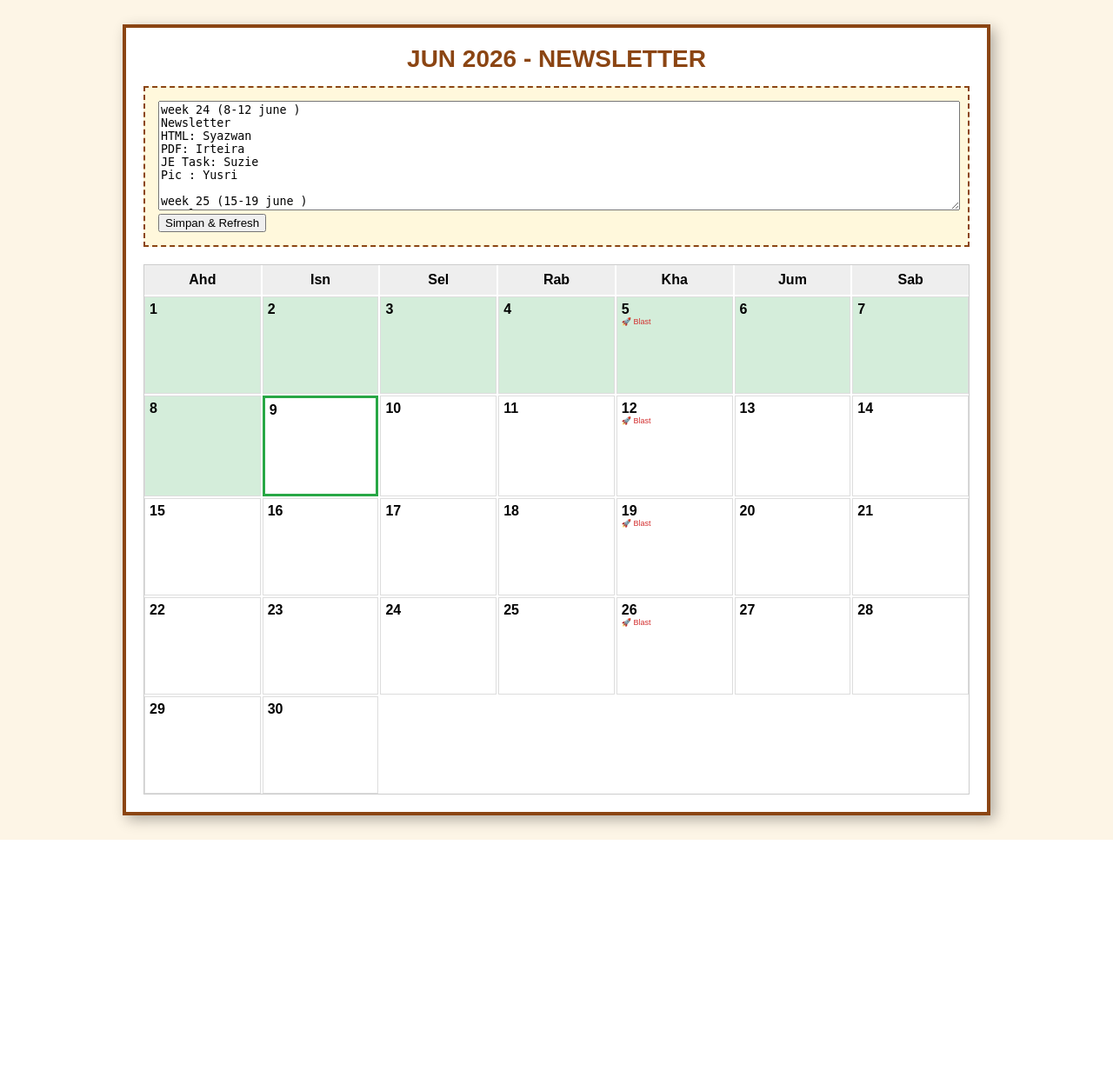
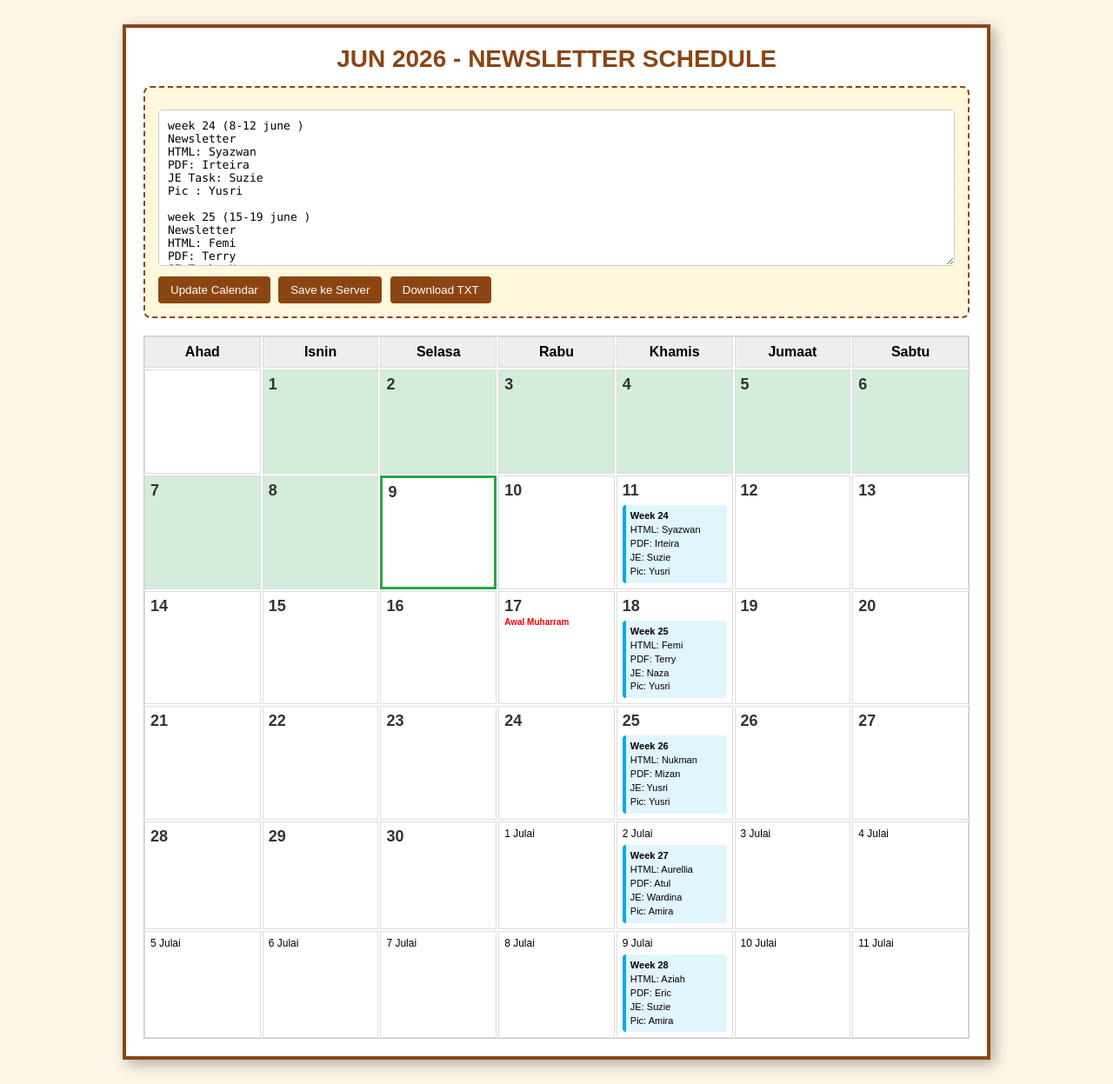
Before and after one commit to pakapao1/jadual-newsletter11, a Flask app: page / in a window 1280 px wide. Shown: the whole page at 87% size. Before the commit the page ends 966 px from the top, so only its background shows below. Run offline with Flask 3, Linux system fonts and the light colour scheme.

Commit message:
Revamp calendar newsletter layout and features
Updated the calendar newsletter template with new styles, buttons, and functionality for saving and downloading schedules.

```diff
--- a/templates/index.html
+++ b/templates/index.html
@@ -2,89 +2,118 @@
 <html lang="ms">
 <head>
   <meta charset="UTF-8">
-  <title>Kalendar Newsletter</title>
+  <title>Kalendar Kuda Newsletter</title>
   <style>
     body { font-family: Arial, sans-serif; background: #fdf5e6; padding: 20px; }
     .calendar { width: 950px; margin: auto; background: white; border: 4px solid #8b4513; padding: 20px; box-shadow: 5px 5px 15px rgba(0,0,0,0.3); }
     .header { text-align: center; color: #8b4513; font-size: 28px; font-weight: bold; margin-bottom: 15px; }
-    .control-box { background: #fff8dc; border: 2px dashed #8b4513; padding: 15px; margin-bottom: 20px; }
-    textarea { width: 100%; height: 120px; }
+    .control-box { background: #fff8dc; border: 2px dashed #8b4513; padding: 15px; margin-bottom: 20px; border-radius: 8px; }
+    textarea { width: 100%; height: 180px; margin-top: 10px; padding: 10px; font-family: Consolas, monospace; font-size: 13px; box-sizing: border-box; border: 1px solid #ccc; border-radius: 5px; }
+    button { background: #8b4513; color: white; border: none; padding: 8px 14px; cursor: pointer; margin-top: 8px; margin-right: 5px; border-radius: 4px; }
+    button:hover { background: #5f2f0c; }
     .grid { display: grid; grid-template-columns: repeat(7, 1fr); gap: 2px; border: 1px solid #ccc; }
-    .day-header { font-weight: bold; text-align: center; background: #eee; padding: 8px; }
-    .day { min-height: 100px; border: 1px solid #ddd; padding: 5px; background: #fff; position: relative; }
-    .date-num { font-size: 16px; font-weight: bold; }
-    .task { background: #e1f5fe; border-left: 3px solid #03a9f4; padding: 3px; font-size: 10px; margin-top: 3px; }
-    .holiday { color: red; font-weight: bold; font-size: 10px; }
+    .day-header { font-weight: bold; text-align: center; background: #eee; padding: 8px; border: 1px solid #ddd; }
+    .day { min-height: 120px; border: 1px solid #ddd; padding: 6px; font-size: 12px; background: #fff; box-sizing: border-box; transition: background 0.3s; }
+    .date-num { font-size: 18px; font-weight: bold; color: #333; }
+    .holiday { color: red; font-weight: bold; font-size: 10px; display: block; margin-top: 2px; }
+    .task { background: #e1f5fe; border-left: 4px solid #03a9f4; padding: 5px; font-size: 11px; margin-top: 6px; line-height: 1.45; border-radius: 4px; }
+    .message { display: none; background: #e8f5e9; border: 1px solid #4caf50; color: #256029; padding: 10px; margin-top: 10px; border-radius: 5px; font-weight: bold; }
   </style>
 </head>
 <body>
 
 <div class="calendar">
-  <div class="header" id="monthHeader"></div>
+  <div class="header">JUN 2026 - NEWSLETTER SCHEDULE</div>
   <div class="control-box">
-    <textarea id="scheduleText"></textarea><br>
-    <button onclick="saveAndRefresh()">Simpan & Refresh</button>
+    <textarea id="scheduleText"></textarea>
+    <br>
+    <button onclick="updateCalendar()">Update Calendar</button>
+    <button onclick="saveToServer()">Save ke Server</button>
+    <button onclick="downloadTxt()">Download TXT</button>
+    <div id="message" class="message"></div>
   </div>
-  <div class="grid" id="calendarGrid"></div>
+
+  <div class="grid">
+    <div class="day-header">Ahad</div><div class="day-header">Isnin</div><div class="day-header">Selasa</div><div class="day-header">Rabu</div><div class="day-header">Khamis</div><div class="day-header">Jumaat</div><div class="day-header">Sabtu</div>
+    <div class="day"></div><div class="day"><span class="date-num">1</span></div><div class="day"><span class="date-num">2</span></div><div class="day"><span class="date-num">3</span></div><div class="day"><span class="date-num">4</span></div><div class="day"><span class="date-num">5</span></div><div class="day"><span class="date-num">6</span></div>
+    <div class="day"><span class="date-num">7</span></div><div class="day"><span class="date-num">8</span></div><div class="day"><span class="date-num">9</span></div><div class="day"><span class="date-num">10</span></div><div class="day"><span class="date-num">11</span><div id="week24"></div></div><div class="day"><span class="date-num">12</span></div><div class="day"><span class="date-num">13</span></div>
+    <div class="day"><span class="date-num">14</span></div><div class="day"><span class="date-num">15</span></div><div class="day"><span class="date-num">16</span></div><div class="day"><span class="date-num">17</span><span class="holiday">Awal Muharram</span></div><div class="day"><span class="date-num">18</span><div id="week25"></div></div><div class="day"><span class="date-num">19</span></div><div class="day"><span class="date-num">20</span></div>
+    <div class="day"><span class="date-num">21</span></div><div class="day"><span class="date-num">22</span></div><div class="day"><span class="date-num">23</span></div><div class="day"><span class="date-num">24</span></div><div class="day"><span class="date-num">25</span><div id="week26"></div></div><div class="day"><span class="date-num">26</span></div><div class="day"><span class="date-num">27</span></div>
+    <div class="day"><span class="date-num">28</span></div><div class="day"><span class="date-num">29</span></div><div class="day"><span class="date-num">30</span></div><div class="day">1 Julai</div><div class="day">2 Julai<div id="week27"></div></div><div class="day">3 Julai</div><div class="day">4 Julai</div>
+    <div class="day">5 Julai</div><div class="day">6 Julai</div><div class="day">7 Julai</div><div class="day">8 Julai</div><div class="day">9 Julai<div id="week28"></div></div><div class="day">10 Julai</div><div class="day">11 Julai</div>
+  </div>
 </div>
 
 <script>
-  const grid = document.getElementById("calendarGrid");
-  const header = document.getElementById("monthHeader");
   const textarea = document.getElementById("scheduleText");
 
-  async function loadData() {
-    try {
-      const res = await fetch('/get_schedule');
-      textarea.value = await res.text();
-      renderCalendar();
-    } catch (e) { console.error("Gagal ambil data:", e); }
+  window.onload = function() {
+    fetch('/get_schedule')
+      .then(r => r.text())
+      .then(data => { textarea.value = data; updateCalendar(); });
+  };
+
+  function updateCalendar() {
+    const schedules = parseSchedule(textarea.value);
+    for (let i = 24; i <= 28; i++) {
+      const target = document.getElementById("week" + i);
+      if (target && schedules[i]) {
+        target.innerHTML = `<div class="task"><strong>Week ${i}</strong><br>HTML: ${schedules[i].html}<br>PDF: ${schedules[i].pdf}<br>JE: ${schedules[i].je}<br>Pic: ${schedules[i].pic}</div>`;
+      }
+    }
+    highlightDays();
   }
 
-  function renderCalendar() {
-    grid.innerHTML = '<div class="day-header">Ahd</div><div class="day-header">Isn</div><div class="day-header">Sel</div><div class="day-header">Rab</div><div class="day-header">Kha</div><div class="day-header">Jum</div><div class="day-header">Sab</div>';
-
-    const now = new Date();
-    const daysInMonth = new Date(now.getFullYear(), now.getMonth() + 1, 0).getDate();
-    header.innerText = now.toLocaleString('ms-MY', { month: 'long', year: 'numeric' }).toUpperCase() + " - NEWSLETTER";
-
-    for (let i = 1; i <= daysInMonth; i++) {
-      grid.innerHTML += `<div class="day" id="day-${i}"><span class="date-num">${i}</span><div id="task-${i}"></div></div>`;
-    }
-    applyLogic();
-  }
-
-  function applyLogic() {
-    const today = new Date().getDate();
-    const lines = textarea.value.split('\n');
-
-    document.querySelectorAll('.day').forEach(el => {
-      const num = parseInt(el.querySelector('.date-num').innerText);
-
-      // Highlight Hari
-      if (num < today) el.style.backgroundColor = "#d4edda";
-      if (num === today) el.style.border = "3px solid #28a745";
-
-      // Jumaat Blast
-      const dObj = new Date(new Date().getFullYear(), new Date().getMonth(), num);
-      if (dObj.getDay() === 5) el.innerHTML += `<div style="color:#d32f2f; font-size:9px;">🚀 Blast</div>`;
-
-      // Cuti & Data (Parse dari text)
-      lines.forEach(line => {
-        if (line.startsWith(num + " ")) {
-          el.style.backgroundColor = "#fff3cd"; // Kuning
-          el.innerHTML += `<div class="holiday">${line.split(" ")[1]}</div>`;
-        }
-      });
+  function highlightDays() {
+    const today = new Date();
+    const currentDay = today.getDate();
+    document.querySelectorAll('.day').forEach(dayEl => {
+      const span = dayEl.querySelector('.date-num');
+      if (span) {
+        const num = parseInt(span.innerText);
+        if (num < currentDay) dayEl.style.backgroundColor = "#d4edda";
+        if (num === currentDay) dayEl.style.border = "3px solid #28a745";
+      }
     });
   }
 
-  function saveAndRefresh() {
+  function saveToServer() {
     fetch('/save_schedule', { method: 'POST', body: textarea.value })
-      .then(() => location.reload());
+      .then(() => showMessage("Data berjaya disimpan di server!"));
   }
 
-  window.onload = loadData;
+  function downloadTxt() {
+    const blob = new Blob([textarea.value], { type: "text/plain" });
+    const url = URL.createObjectURL(blob);
+    const a = document.createElement("a"); a.href = url; a.download = "schedule.txt"; a.click();
+  }
+
+  function showMessage(text) {
+    const msg = document.getElementById("message");
+    msg.innerText = text; msg.style.display = "block";
+    setTimeout(() => msg.style.display = "none", 3000);
+  }
+
+  function parseSchedule(text) {
+    const weeks = {};
+    const regex = /week\s+(\d+)\s*\((.*?)\)(.*?)(?=week\s+\d+\s*\(|$)/gis;
+    let match;
+    while ((match = regex.exec(text)) !== null) {
+      weeks[match[1].trim()] = {
+        html: getValue(match[3], "HTML"),
+        pdf: getValue(match[3], "PDF"),
+        je: getValue(match[3], "JE Task"),
+        pic: getValue(match[3], "Pic")
+      };
+    }
+    return weeks;
+  }
+
+  function getValue(text, label) {
+    const regex = new RegExp(label.replace(" ", "\\s*") + "\\s*:\\s*(.*)", "i");
+    const match = text.match(regex);
+    return match && match[1].trim() !== "" ? match[1].trim() : "-";
+  }
 </script>
 </body>
 </html>
```
